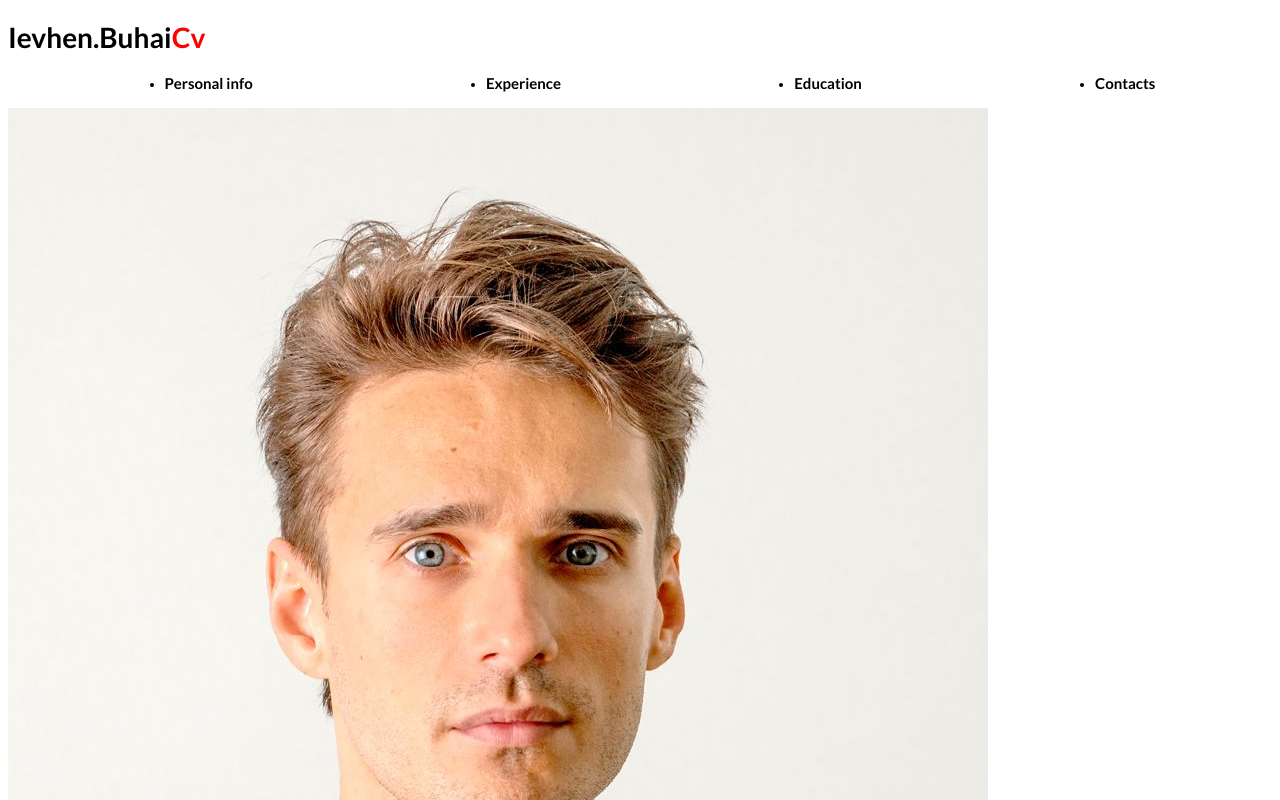
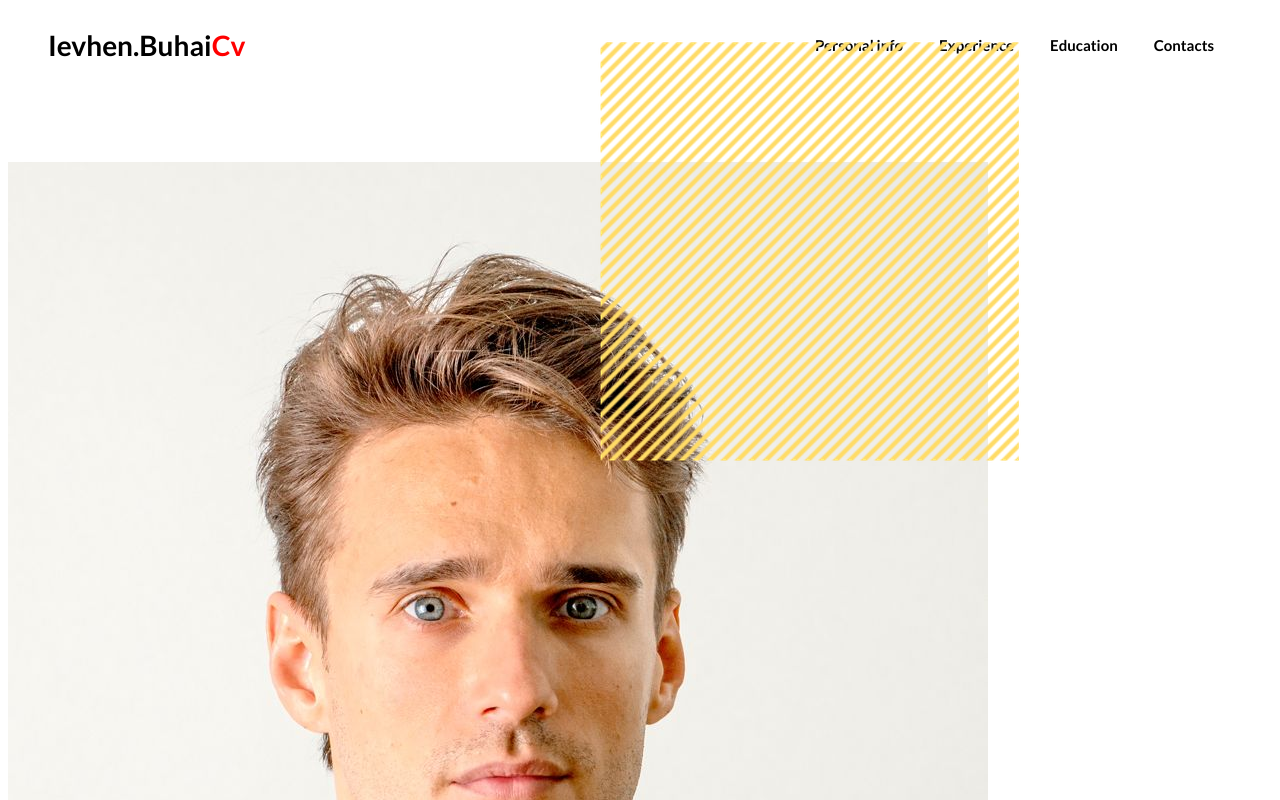
Before and after one commit to ievgenbugai/cv, a plain HTML site: page index.html in a window 1280 px wide. Shown: the top 800 px of the page. Drawn offline with Linux system fonts and the light colour scheme.

Commit message:
more changes

```diff
--- a/css/index.css
+++ b/css/index.css
@@ -1,4 +1,13 @@
 @import url('https://fonts.googleapis.com/css2?family=Lato:wght@700&display=swap" rel="stylesheet');
+
+@media (min-width: 992px) {
+    .header-nav {
+        display: flex;
+        align-items: center;
+        padding: 0 40px;
+    }
+}
+
 
 :root {
     --main-color:black; /*загальний колір*/
@@ -7,6 +16,15 @@
     display: flex;
     justify-content: flex-start;
 } */
+
+.header-nav {
+    /* display: flex; */
+    flex-direction: row;
+    /* -webkit-box-pack: justify; */
+    justify-content: space-between
+
+
+}
 .header-nav .namecolor {
     color: black;
     font-size: 28px;
@@ -33,4 +51,48 @@
     text-decoration: none;
     color: var(--main-color);
     font-family: 'Lato', sans-serif;
+    padding: 16px;
+    border: 2px solid transparent; /*щоб не стрибали букви*/
 }
+.header-nav .menu-items a:hover {
+    border: 2px solid;
+    border-bottom-color: yellow;
+
+}
+.block {
+    padding-top: 80px;
+    padding-bottom: 130px;
+    font-family: 'Lato', sans-serif;
+}
+
+.block .transparentPng {
+    position: absolute;
+    top: 0;
+    right: 0;
+    bottom: 0;
+    left: 0;
+}
+.block .myPhoto {
+    transform: translateZ(0px);
+    object-fit: cover;
+    object-position: 66% 100%;
+}
+.personalInfo {
+    padding-top: 100px;
+    padding-bottom: 50px;
+    padding-right: 40px;
+    padding-left: 40px;
+    background-color: #eef5ff;
+}
+.personalInfo .h2 {
+    font-size: 37px;
+    color: #07345d;
+}
+.personalInfo .hr {
+    background-color: rgba(7, 52, 93, 0.14);
+    height: 1px;
+}
+.personalInfo .img {
+    width: 100%;
+    border-radius: 10px;
+}
--- a/index.html
+++ b/index.html
@@ -11,22 +11,27 @@
     <header>
         <nav class="header-nav">
         <!--<div class="logo">-->
-        <h1><span class="namecolor">Ievhen.Buhai</span><span class="cv">Cv</span></h1>
+            <div><h1><span class="namecolor">Ievhen.Buhai</span><span class="cv">Cv</span></h1>
+            </div>
         <!--</div>-->
             <!-- <div class="main-menu"> -->
-            <ul class="menu-items">
-                <li><a href="#Personal info">Personal info</a></li>
-                <li><a href="#Experience">Experience</a></li>
-                <li><a href="#Education">Education</a></li>
-                <li><a href="#Contacts">Contacts</a></li>
-            </ul>
+            <div class="menu-items">
+                <a href="#Personal info">Personal info</a>
+                <a href="#Experience">Experience</a>
+                <a href="#Education">Education</a>
+                <a href="#Contacts">Contacts</a>
+            </div>
         <!-- </div> -->
+
         </nav>
     </header>
 
-    <article>
-        <div>
+    <article class="block">
+        <div class="myPhoto">
             <img src="img/ievgen_buhai.jpg" alt="ievgen buhai">
+        </div>
+        <div class="transparentPng">
+            <img src="img/transparent.png" alt="transparent fon">
         </div>
         <div>
             <p>Hi, I'm Ievhen</p>
@@ -42,14 +47,14 @@ I'm open for new job opportunities - if you would like to discuss your project,
                 <li><a href="#Instagram">Instagram</a></li>
             </ul>
         </nav>
-        <div>
-            <h2>Personal info</h2>
-        </div>
+        <div class="personalInfo">
+            <h2 class="h2">Personal info</h2>
+            <div class="hr"></div>
         <div>
             <p>Personal info about ..</p>
         </div>
         <div>
-            <img src="img/fon.jpg" alt="fon" width="500px">
+            <img src="img/fon.jpg" alt="fon" class="img">
         </div>
         <h2>I really love testing and always treat each project of my clients as my own.</h2>
         <p>Quality Assurance in Software Testing is defined as a procedure to ensure the quality of software products or services provided to the customers by an organization. Quality assurance focuses on improving the software development process and making it efficient and effective as per the quality standards defined for software products. Quality Assurance is popularly known as QA Testing.</p>
@@ -65,6 +70,7 @@ I'm open for new job opportunities - if you would like to discuss your project,
             <h2>Software I use</h2>
             <p>Here's a list of the software I use everyday in my work:</p>
         </section>
+        </div>
         <section>
             <h2>Work Experience</h2>
             <p>To get a complete list of the companies I've worked with, download my resume.</p>
```
Also changed, not shown: img/transparent.png (added).
